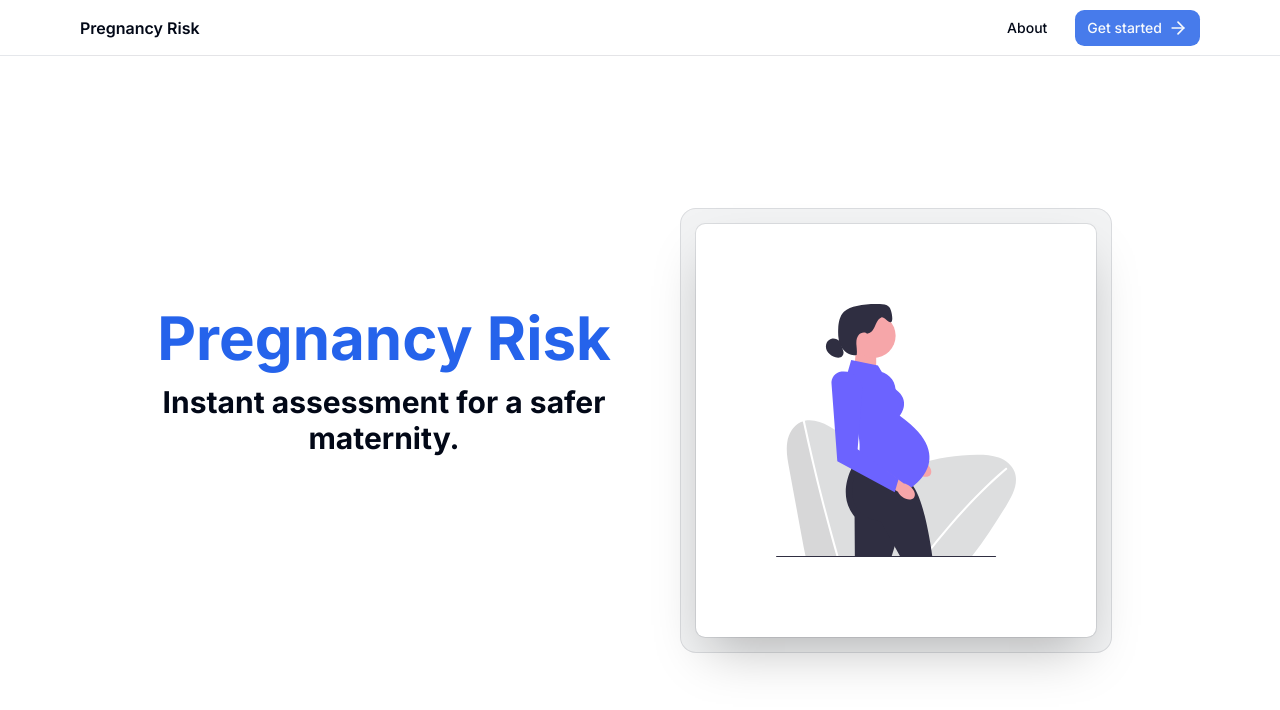
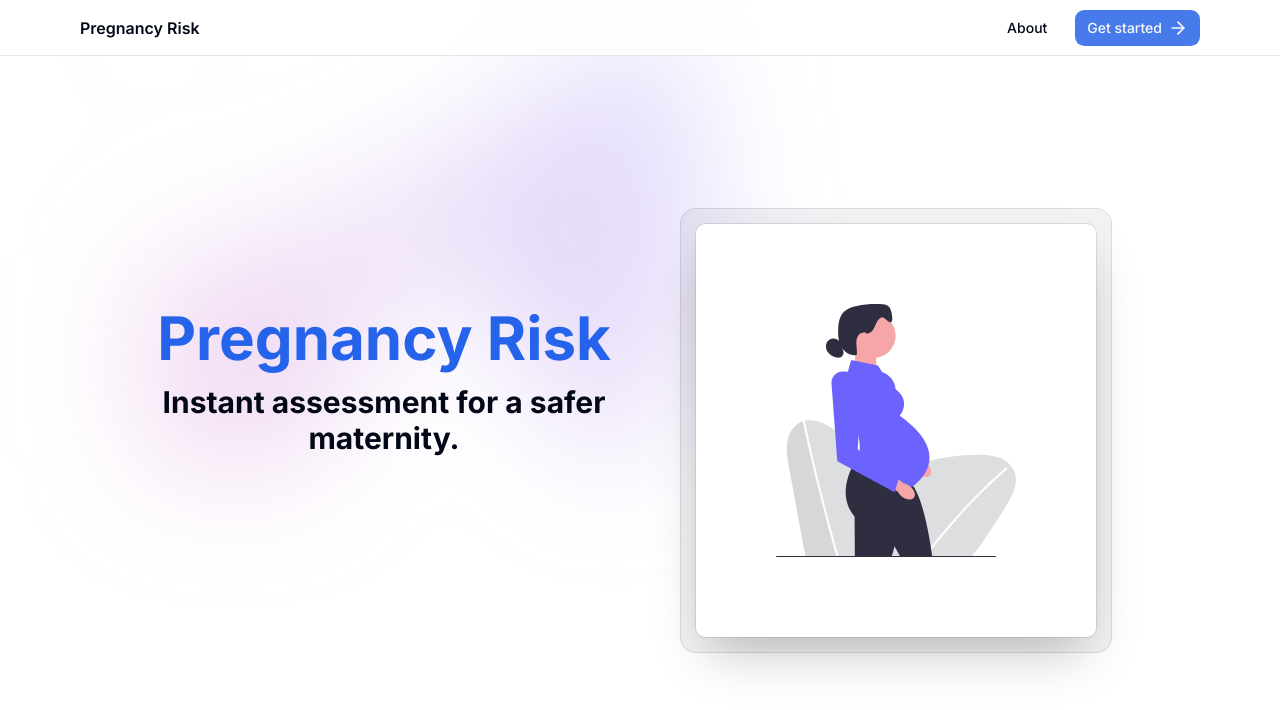
Before and after one commit to INF219-pregnancy-risk/pregnancy-risk, a Next.js app: page / in a window 1280 px wide. Shown: the top 710 px of the page. Built offline with nearby package versions, Linux system fonts and the light colour scheme.

Commit message:
made homepage more nice with shadows

```diff
--- a/src/app/page.tsx
+++ b/src/app/page.tsx
@@ -13,6 +13,22 @@
         <div className="w-full h-screen flex flex-col items-center justify-between">
           <div className="-mt-20 mx-auto max-w-7xl px-4 sm:px-6 lg:px-8">
             <div className="mx-auto max-w-7xl px-4 sm:px-6 lg:px-8">
+              <div>
+                <div className='relative isolate'>
+                  <div
+                    aria-hidden='true'
+                    className='pointer-events-none absolute inset-x-0 -top-40 -z-10 transform-gpu overflow-hidden blur-3xl sm:-top-80'>
+                    <div
+                      style={{
+                        clipPath:
+                          'polygon(74.1% 44.1%, 100% 61.6%, 97.5% 26.9%, 85.5% 0.1%, 80.7% 2%, 72.5% 32.5%, 60.2% 62.4%, 52.4% 68.1%, 47.5% 58.3%, 45.2% 34.5%, 27.5% 76.7%, 0.1% 64.9%, 17.9% 100%, 27.6% 76.8%, 76.1% 97.7%, 74.1% 44.1%)',
+                      }}
+                      className='relative left-[calc(50%-11rem)] aspect-[1155/678] w-[36.125rem] -translate-x-1/2
+                      rotate-[30deg] bg-gradient-to-tr from-[#ff80b5] to-[#9089fc] opacity-30 sm:left-[calc(50%-30rem)]
+                      sm:w-[72.1875rem]'
+                    />
+                  </div>
+                  <div>
                     <div className="lg:grid lg:grid-cols-2 lg:gap-8 lg:items-center">
 
                       {/* Text Section */}
@@ -48,11 +64,27 @@
                     </div>
                   </div>
                 </div>
+
+                <div
+                  aria-hidden='true'
+                  className='pointer-events-none absolute inset-x-0 -top-40 -z-10 transform-gpu overflow-hidden blur-3xl sm:-top-80'>
+                  <div
+                    style={{
+                      clipPath:
+                        'polygon(74.1% 44.1%, 100% 61.6%, 97.5% 26.9%, 85.5% 0.1%, 80.7% 2%, 72.5% 32.5%, 60.2% 62.4%, 52.4% 68.1%, 47.5% 58.3%, 45.2% 34.5%, 27.5% 76.7%, 0.1% 64.9%, 17.9% 100%, 27.6% 76.8%, 76.1% 97.7%, 74.1% 44.1%)',
+                    }}
+                    className='relative left-[calc(50%-13rem)] aspect-[1155/678] w-[36.125rem] -translate-x-1/2 rotate-[30deg] bg-gradient-to-tr from-[#ff80b5] to-[#9089fc] opacity-30 sm:left-[calc(50%-36rem)] sm:w-[72.1875rem]'
+                  />
+                </div>
+              </div>
+            </div>
+          </div>
         </div>
 
 
 
-        {/* <div>
+
+        <div>
           <div className='relative isolate'>
             <div
               aria-hidden='true'
@@ -69,8 +101,19 @@
             </div>
             <div>
 
+              <p className=" mb-10 max-w-prose text-zinc-700 sm:text-lg">
+                Welcome to Pregnancy Risk, your go-to resource for personalized pregnancy guidance.
+                Simply answer a few questions about yourself and <span className="font-bold">instantly </span>
+                receive a comprehensive risk assessment
+                for various health conditions and potential complications.
+              </p>
 
-
+              <Link className={buttonVariants({
+                size: "lg",
+                className: "mt-5"
+              })} href="/survey">
+                Get started <ArrowRight className="ml-2 h-5 w-5" />
+              </Link>
             </div>
 
             <div
@@ -85,21 +128,8 @@
               />
             </div>
           </div>
-        </div> */}
+        </div>
 
-        <p className=" mb-10 max-w-prose text-zinc-700 sm:text-lg">
-          Welcome to Pregnancy Risk, your go-to resource for personalized pregnancy guidance.
-          Simply answer a few questions about yourself and <span className="font-bold">instantly </span>
-          receive a comprehensive risk assessment
-          for various health conditions and potential complications.
-        </p>
-
-        <Link className={buttonVariants({
-          size: "lg",
-          className: "mt-5"
-        })} href="/survey">
-          Get started <ArrowRight className="ml-2 h-5 w-5" />
-        </Link>
 
 
       </PageWrapper>
@@ -132,7 +162,7 @@
               </span>
               <span className='mt-2 text-zinc-700'>
                 No sign-up required! Jump straight in and start the <Link
-                  href='/pricing'
+                  href='/survey'
                   className='text-blue-700'>
                   quiz
                 </Link> to share details about your pregnancy and health.
@@ -175,3 +205,42 @@
     </>
   )
 }
+
+
+
+// <div>
+// <div className='relative isolate'>
+//   <div
+//     aria-hidden='true'
+//     className='pointer-events-none absolute inset-x-0 -top-40 -z-10 transform-gpu overflow-hidden blur-3xl sm:-top-80'>
+//     <div
+//       style={{
+//         clipPath:
+//           'polygon(74.1% 44.1%, 100% 61.6%, 97.5% 26.9%, 85.5% 0.1%, 80.7% 2%, 72.5% 32.5%, 60.2% 62.4%, 52.4% 68.1%, 47.5% 58.3%, 45.2% 34.5%, 27.5% 76.7%, 0.1% 64.9%, 17.9% 100%, 27.6% 76.8%, 76.1% 97.7%, 74.1% 44.1%)',
+//       }}
+//       className='relative left-[calc(50%-11rem)] aspect-[1155/678] w-[36.125rem] -translate-x-1/2
+//       rotate-[30deg] bg-gradient-to-tr from-[#ff80b5] to-[#9089fc] opacity-30 sm:left-[calc(50%-30rem)]
+//       sm:w-[72.1875rem]'
+//     />
+//   </div>
+//   <div>
+
+//     <p>NothingWelcome to Pregnancy Risk, your go-to resource for personalized pregnancy guidance.
+//       Simply answer a few questions about yourself and <span className="font-bold">instantly </span>
+//       receive a comprehensive r</p>
+
+//   </div>
+
+//   <div
+//     aria-hidden='true'
+//     className='pointer-events-none absolute inset-x-0 -top-40 -z-10 transform-gpu overflow-hidden blur-3xl sm:-top-80'>
+//     <div
+//       style={{
+//         clipPath:
+//           'polygon(74.1% 44.1%, 100% 61.6%, 97.5% 26.9%, 85.5% 0.1%, 80.7% 2%, 72.5% 32.5%, 60.2% 62.4%, 52.4% 68.1%, 47.5% 58.3%, 45.2% 34.5%, 27.5% 76.7%, 0.1% 64.9%, 17.9% 100%, 27.6% 76.8%, 76.1% 97.7%, 74.1% 44.1%)',
+//       }}
+//       className='relative left-[calc(50%-13rem)] aspect-[1155/678] w-[36.125rem] -translate-x-1/2 rotate-[30deg] bg-gradient-to-tr from-[#ff80b5] to-[#9089fc] opacity-30 sm:left-[calc(50%-36rem)] sm:w-[72.1875rem]'
+//     />
+//   </div>
+// </div>
+// </div>
```
Lines whose indentation alone changed are shown as unchanged.
